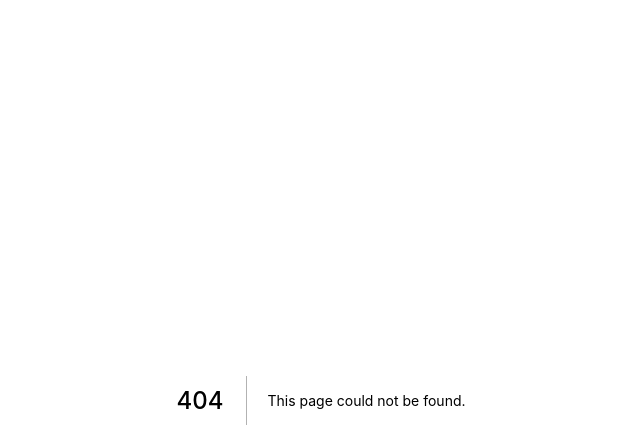
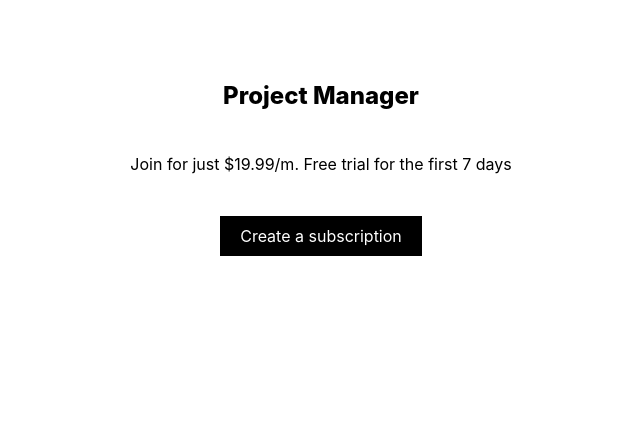
Before and after one commit to Jascha-Biederstedt/project-manager, a Next.js app: page /subscribe in a window 1280 px wide. Before the commit this address had no page. Shown: the top 448 px of the page, without its empty margins (319-959 px from the left). Built offline with nearby package versions, Linux system fonts and the light colour scheme; no server answers; sample sign-in values are in the browser's storage.

Commit message:
Create the subscribe page

```diff
--- /dev/null
+++ b/pages/subscribe.js
@@ -0,0 +1,58 @@
+import Head from 'next/head';
+import { useSession } from 'next-auth/react';
+import { useRouter } from 'next/router';
+
+const Subscribe = () => {
+  const router = useRouter();
+
+  const { data: session, status } = useSession();
+
+  const loading = status === 'loading';
+
+  if (loading) {
+    return null;
+  }
+
+  if (!session) {
+    router.push('/');
+    return;
+  }
+
+  if (session.user.isSubscriber) {
+    router.push('/dashboard');
+    return;
+  }
+
+  return (
+    <div>
+      <Head>
+        <title>Project Manager</title>
+        <meta name='description' content='Private Area' />
+        <link rel='icon' href='/favicon.ico' />
+      </Head>
+
+      <div className='text-center '>
+        <h1 className=' mt-20 font-extrabold text-2xl'>Project Manager</h1>
+
+        <p className='mt-10'>
+          Join for just $19.99/m. Free trial for the first 7 days
+        </p>
+
+        <button
+          className='mt-10 bg-black text-white px-5 py-2'
+          onClick={async () => {
+            const res = await fetch('/api/stripe/session', {
+              method: 'POST',
+            });
+
+            const data = await res.json();
+          }}
+        >
+          Create a subscription
+        </button>
+      </div>
+    </div>
+  );
+};
+
+export default Subscribe;
```
